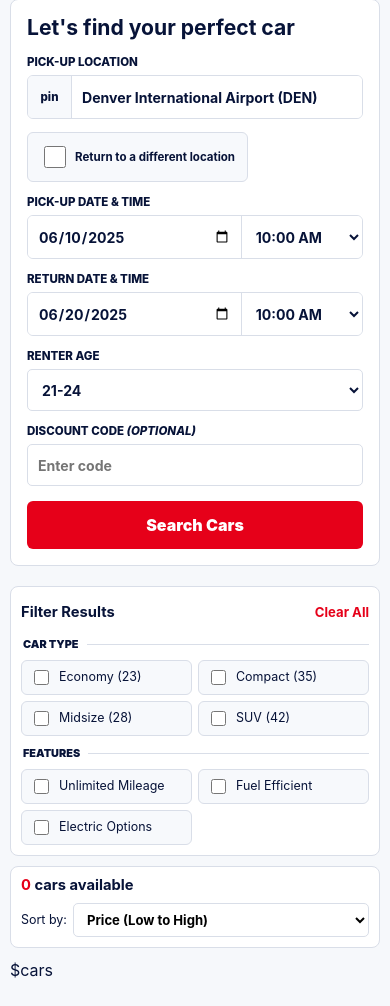
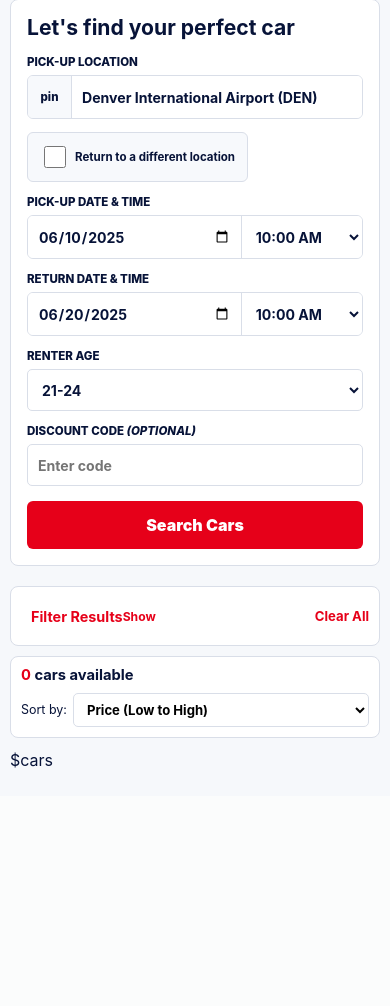
Before and after one commit to sriramreddy42/fairfares.space, a Python web app: template templates/index.html in a window 390 px wide. Shown: the part 197-1203 px from the top of the page. After the commit the page ends 965 px from the top, so only its background shows below. Run offline with Jinja, Linux system fonts and the light colour scheme; the template is opened without the code that fills it, so the values that code supplies are empty.

Commit message:
Make mobile filters collapsible

```diff
--- a/static/css/styles.css
+++ b/static/css/styles.css
@@ -2723,23 +2723,56 @@
 @media (max-width: 760px) {
   .filters {
     display: grid !important;
-    gap: 8px !important;
+    gap: 0 !important;
     padding: 10px !important;
   }
 
   .filter-head {
     align-items: center;
     display: flex;
+    gap: 10px;
+    justify-content: space-between;
     min-height: 30px;
   }
 
-  .filter-head h2 {
-    font-size: 0.92rem !important;
-  }
-
-  .filter-head button {
+  .filter-toggle {
+    align-items: center;
+    background: #f7f9fc;
+    border: 1px solid var(--line);
+    border-radius: 6px;
+    color: var(--navy);
+    display: flex;
+    flex: 1 1 auto;
+    font-weight: 900;
+    justify-content: space-between;
+    min-height: 38px;
+    padding: 8px 10px;
+    text-align: left;
+  }
+
+  .filter-toggle span {
+    font-size: 0.9rem;
+  }
+
+  .filter-toggle b {
+    color: var(--red);
+    font-size: 0.76rem;
+  }
+
+  .filter-head > button:not(.filter-toggle) {
     font-size: 0.82rem !important;
+    flex: 0 0 auto;
     padding: 0;
+  }
+
+  .filter-options[hidden] {
+    display: none !important;
+  }
+
+  .filter-options {
+    display: grid;
+    gap: 8px;
+    padding-top: 8px;
   }
 
   .filters fieldset {
--- a/static/js/app.js
+++ b/static/js/app.js
@@ -4,6 +4,9 @@
 const typeFilters = [...document.querySelectorAll(".type-filter")];
 const clearFilters = document.getElementById("clearFilters");
 const searchForm = document.getElementById("searchForm");
+const filterToggle = document.getElementById("filterToggle");
+const filterOptions = document.getElementById("filterOptions");
+const mobileQuery = window.matchMedia("(max-width: 760px)");
 
 function updateCars() {
   if (!carList) return;
@@ -33,6 +36,25 @@
   });
   updateCars();
 });
+
+function setFilterOptions(open) {
+  if (!filterToggle || !filterOptions) return;
+  filterOptions.hidden = !open;
+  filterToggle.setAttribute("aria-expanded", open ? "true" : "false");
+  filterToggle.querySelector("b").textContent = open ? "Hide" : "Show";
+}
+
+function syncFilterOptions() {
+  if (!filterToggle || !filterOptions) return;
+  setFilterOptions(!mobileQuery.matches);
+}
+
+filterToggle?.addEventListener("click", () => {
+  setFilterOptions(filterOptions.hidden);
+});
+
+mobileQuery.addEventListener?.("change", syncFilterOptions);
+syncFilterOptions();
 
 searchForm?.addEventListener("submit", (event) => {
   event.preventDefault();
--- a/templates/auth.html
+++ b/templates/auth.html
@@ -4,7 +4,7 @@
   <meta charset="utf-8">
   <meta name="viewport" content="width=device-width, initial-scale=1">
   <title>$mode | FairFares</title>
-  <link rel="stylesheet" href="/static/css/styles.css?v=mobile-9">
+  <link rel="stylesheet" href="/static/css/styles.css?v=mobile-10">
 </head>
 <body class="login-screen">
   <header class="login-top">
--- a/templates/dashboard.html
+++ b/templates/dashboard.html
@@ -4,8 +4,8 @@
   <meta charset="utf-8">
   <meta name="viewport" content="width=device-width, initial-scale=1">
   <title>Manage Booking | FairFares</title>
-  <link rel="stylesheet" href="/static/css/styles.css?v=mobile-9">
-  <script defer src="/static/js/app.js?v=12"></script>
+  <link rel="stylesheet" href="/static/css/styles.css?v=mobile-10">
+  <script defer src="/static/js/app.js?v=13"></script>
 </head>
 <body class="manage-screen">
   <header class="top-brand">
--- a/templates/index.html
+++ b/templates/index.html
@@ -4,8 +4,8 @@
   <meta charset="utf-8">
   <meta name="viewport" content="width=device-width, initial-scale=1">
   <title>$brand | Student Car Rentals</title>
-  <link rel="stylesheet" href="/static/css/styles.css?v=mobile-9">
-  <script defer src="/static/js/app.js?v=12"></script>
+  <link rel="stylesheet" href="/static/css/styles.css?v=mobile-10">
+  <script defer src="/static/js/app.js?v=13"></script>
 </head>
 <body>
   <header class="top-brand">
@@ -64,7 +64,14 @@
 
     <section class="results-layout" id="results">
       <aside class="filters">
-        <div class="filter-head"><h2>Filter Results</h2><button id="clearFilters" type="button">Clear All</button></div>
+        <div class="filter-head">
+          <button class="filter-toggle" id="filterToggle" type="button" aria-expanded="false" aria-controls="filterOptions">
+            <span>Filter Results</span>
+            <b>Show</b>
+          </button>
+          <button id="clearFilters" type="button">Clear All</button>
+        </div>
+        <div class="filter-options" id="filterOptions">
         <fieldset>
           <legend>Car Type</legend>
           <label><input type="checkbox" value="Economy" class="type-filter"> Economy (23)</label>
@@ -78,6 +85,7 @@
           <label><input type="checkbox"> Fuel Efficient</label>
           <label><input type="checkbox"> Electric Options</label>
         </fieldset>
+        </div>
       </aside>
 
       <section class="cars-panel">
```
